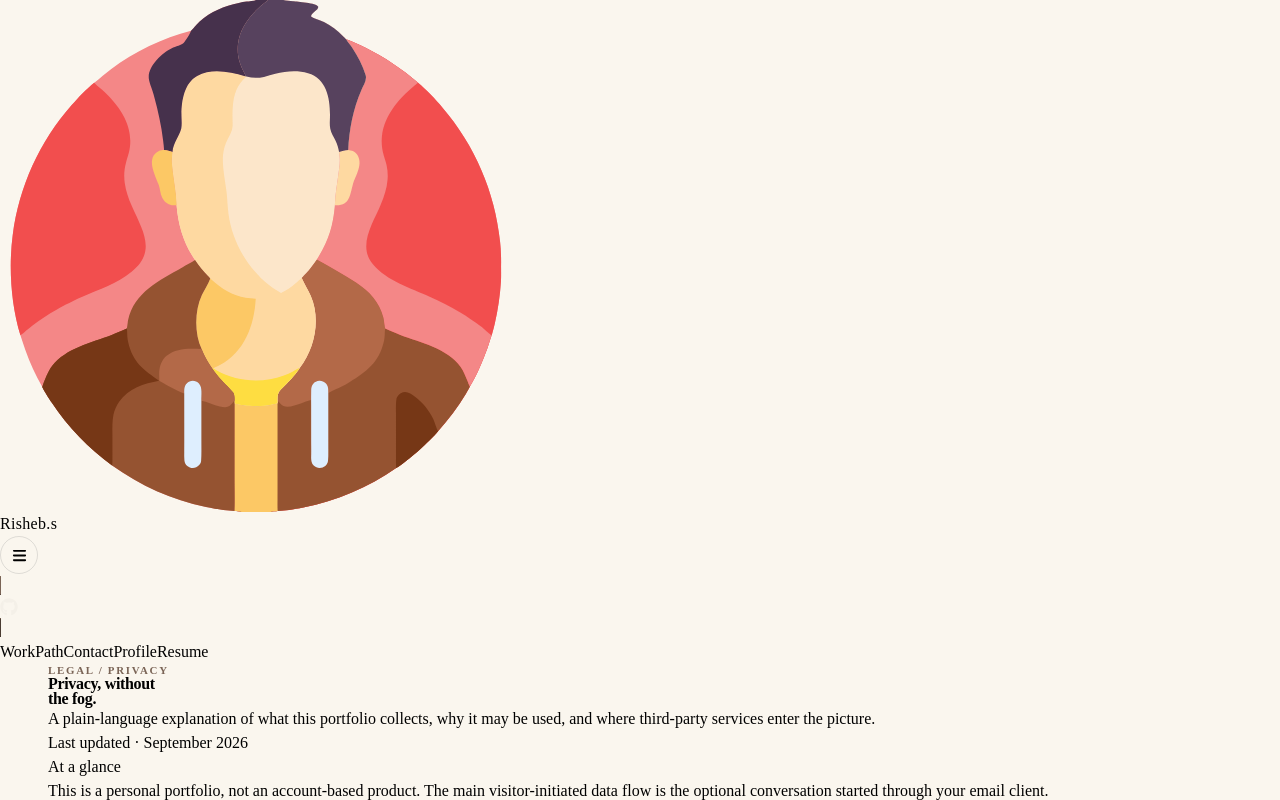
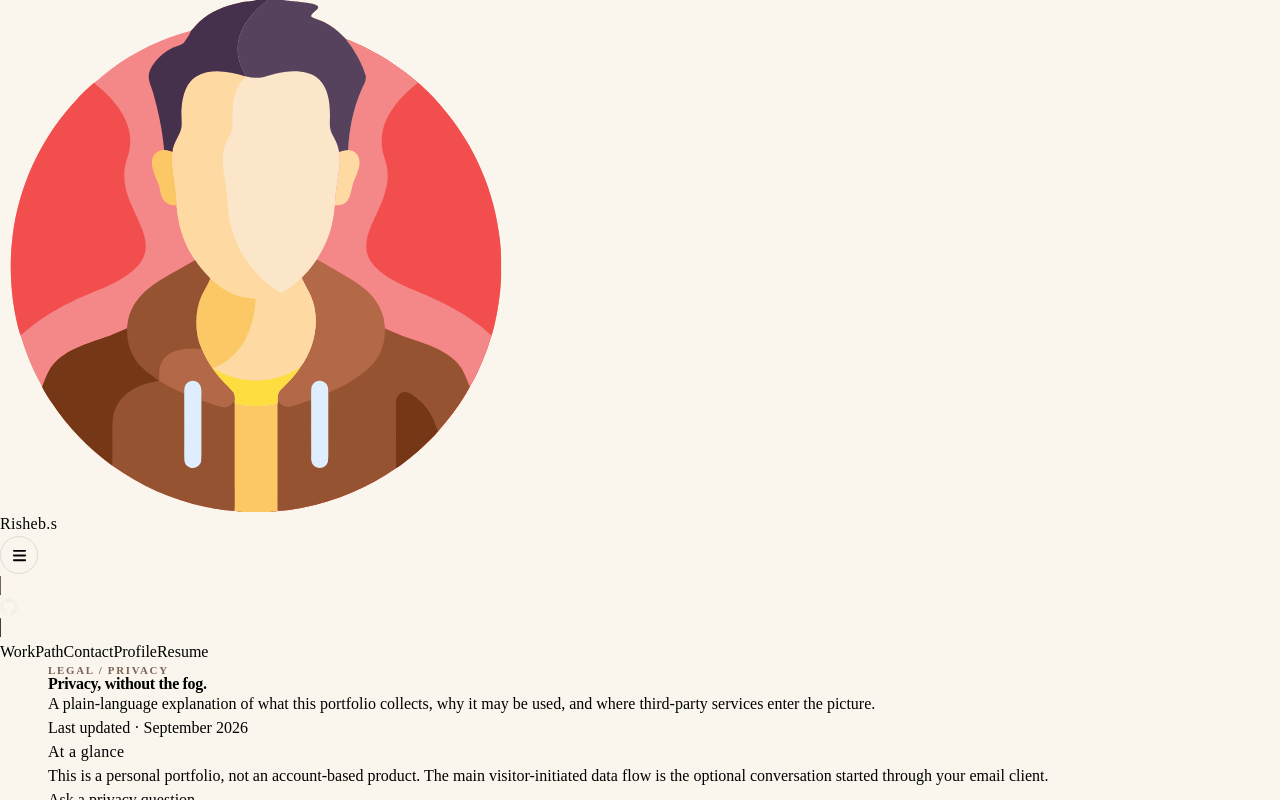
Before and after one commit to revetleafing123/portfolio, a React (Vite) app in the folder client/: page /disclaimer in a window 1280 px wide. Shown: the top 800 px of the page. Built offline with nearby package versions, Linux system fonts and the light colour scheme.

Commit message:
updated design

```diff
--- a/client/index.html
+++ b/client/index.html
@@ -9,7 +9,7 @@
     <link rel="icon" type="image/svg+xml" href="%BASE_URL%man.svg" />
     <link rel="preconnect" href="https://fonts.googleapis.com" />
     <link rel="preconnect" href="https://fonts.gstatic.com" crossorigin />
-    <link href="https://fonts.googleapis.com/css2?family=Oswald:wght@200..700&family=Outfit:wght@100..900&family=Ubuntu:ital,wght@0,300;0,400;0,500;0,700;1,300;1,400;1,500;1,700&display=swap" rel="stylesheet" />
+    <link href="https://fonts.googleapis.com/css2?family=DM+Sans:wght@400;500;600;700&family=Oswald:wght@200..700&family=Space+Grotesk:wght@400;500;600;700&display=swap" rel="stylesheet" />
     <title>Rishebs — Full Stack Engineer</title>
   </head>
   <body>
--- a/client/src/components/Hero.tsx
+++ b/client/src/components/Hero.tsx
@@ -67,11 +67,11 @@ export function Hero() {
           <HeroColorPanelsContent className="max-w-2xl gap-5 px-0 text-left sm:gap-6 lg:pr-0">
             <HeroColorPanelsHeading
               className="pt-0 text-left"
-              headingClassName="font-display whitespace-nowrap text-[clamp(2.85rem,10.7vw,8.2rem)] font-semibold leading-[0.98] tracking-[-0.085em] text-[#1f1d1a] sm:text-[clamp(4.4rem,7.2vw,7.8rem)]"
+              headingClassName="font-display whitespace-nowrap text-[clamp(1.9rem,7.5vw,8.2rem)] font-semibold leading-[0.98] tracking-[-0.085em] text-[#1f1d1a] sm:text-[clamp(4.4rem,7.2vw,7.8rem)]"
               subtitle="Zero fluff."
               title={
                 <span ref={headingTextRef} className="whitespace-nowrap">
-                  Full stack
+                  Full stack,
                 </span>
               }
             />
--- a/client/src/components/ui/hero-color-panel.tsx
+++ b/client/src/components/ui/hero-color-panel.tsx
@@ -344,8 +344,7 @@ export function HeroColorPanelsHeading({
             )}
             data-slot="hero-colorpanels-heading"
           >
-            {resolvedTitle} <br />
-            {resolvedSubtitle}
+            {resolvedTitle} <br className="hidden sm:block" /> {resolvedSubtitle}
           </h2>
         </div>
       )}
--- a/client/src/index.css
+++ b/client/src/index.css
@@ -1,7 +1,7 @@
 /* Split Signal reminder: dark technical signal becomes a warm editorial canvas; keep cobalt purposeful and motion accessible. */
 @import "tailwindcss";
 @import "tw-animate-css";
-@import url("https://fonts.googleapis.com/css2?family=Ubuntu:ital,wght@0,300;0,400;0,500;0,700;1,300;1,400;1,500;1,700&display=swap");
+
 
 @font-face {
   font-family: "Cocogoose";
--- a/client/src/pages/Disclaimer.tsx
+++ b/client/src/pages/Disclaimer.tsx
@@ -57,10 +57,8 @@ export default function Disclaimer() {
           <div className="flex flex-col gap-8 border-b border-black/10 pb-10 sm:flex-row sm:items-end sm:justify-between sm:gap-12">
             <div className="max-w-3xl">
               <p className="eyebrow">LEGAL / PRIVACY</p>
-              <h1 className="display-title mt-5 max-w-3xl text-[clamp(2.9rem,6vw,5rem)] tracking-[-0.07em]">
-                Privacy, without
-                <br aria-hidden="true" />
-                the fog.
+              <h1 className="display-title mt-5 max-w-3xl text-[clamp(1.9rem,6vw,3.4rem)] tracking-[-0.07em] whitespace-normal md:whitespace-nowrap break-words">
+                Privacy, without the fog.
               </h1>
               <p className="mt-6 max-w-2xl text-base leading-7 text-[#1f1d1a]/65 sm:text-lg sm:leading-8">
                 A plain-language explanation of what this portfolio collects, why it may be used, and where third-party services enter the picture.
@@ -72,7 +70,7 @@ export default function Disclaimer() {
           <div className="mt-12 grid gap-4 lg:grid-cols-[0.42fr_1fr] lg:gap-16">
             <aside className="h-fit rounded-[1.5rem] border border-black/10 bg-[#fbf8f1] p-5 shadow-[0_8px_22px_rgba(87,69,52,0.05)] lg:sticky lg:top-28"
             >
-              <p className="text-xs font-semibold uppercase tracking-[0.16em] text-[#1f1d1a]/45">At a glance</p>
+              <p className="font-display text-xs font-semibold uppercase tracking-[0.16em] text-[#1f1d1a]/45">At a glance</p>
               <p className="mt-4 text-sm leading-6 text-[#1f1d1a]/70">This is a personal portfolio, not an account-based product. The main visitor-initiated data flow is the optional conversation started through your email client.</p>
               <a className="mt-5 inline-flex items-center gap-2 text-sm font-semibold text-[var(--cobalt)] transition hover:gap-3" href="mailto:rishebs123456@gmail.com">
                 Ask a privacy question <FaArrowUpRightFromSquare aria-hidden="true" size={11} />
```
